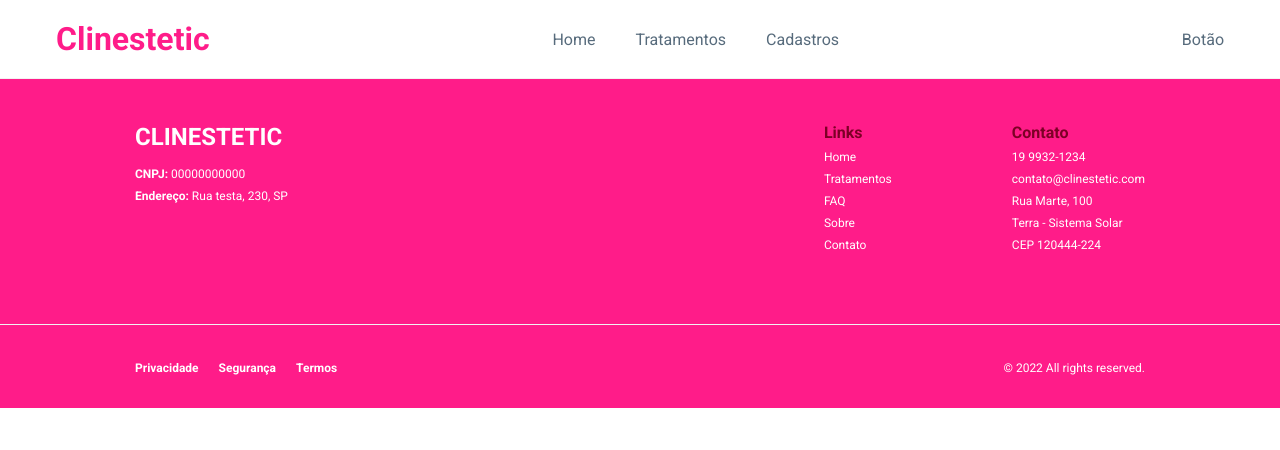
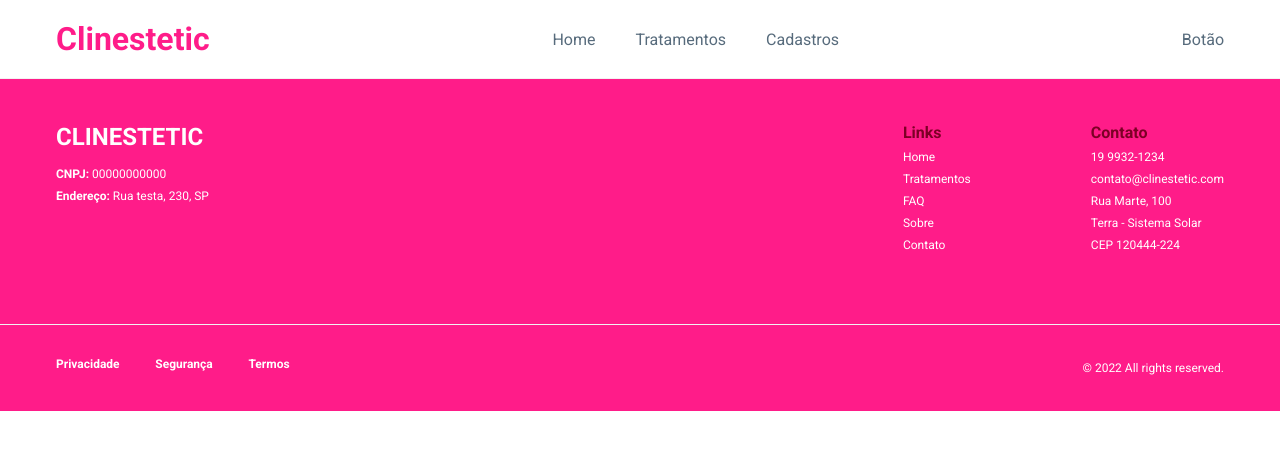
Before and after one commit to Jose-iel/clinestetic-front-end, a Next.js app: page / in a window 1280 px wide. Shown: the top 450 px of the page. Built offline with nearby package versions, Linux system fonts and the light colour scheme.

Commit message:
feat: ajuste posicionamento footer

```diff
--- a/src/components/Footer/index.tsx
+++ b/src/components/Footer/index.tsx
@@ -1,14 +1,15 @@
 import * as S from './style';
-import { Box } from 'styles/layout';
+import { Box, Container } from 'styles/layout';
 
 export default function Footer() {
   return (
     <>
       <S.Footer>
-        <Box
+        <Container
           display="flex"
+          flexDirection={['column', 'row']}
           justifyContent="space-between"
-          flexDirection={['column', 'row']}
+          alignItems={['center', 'flex-start']}
         >
           <Box marginBottom={['30px', '0px']}>
             <S.Title>CLINESTETIC</S.Title>
@@ -46,10 +47,20 @@ export default function Footer() {
               <S.SubTitle>CEP 120444-224</S.SubTitle>
             </Box>
           </Box>
-        </Box>
+        </Container>
       </S.Footer>
       <S.BottomFooter>
-        <Box>
+        <Container
+          display="flex"
+          flexDirection={['column', 'row']}
+          justifyContent="space-between"
+          alignItems={['center', 'flex-start']}
+        >
+          <Box
+            width={['60%', '20%']}
+            display="flex"
+            justifyContent="space-between"
+          >
             <S.BottomLinks>
               <b>Privacidade</b>
             </S.BottomLinks>
@@ -61,6 +72,7 @@ export default function Footer() {
             </S.BottomLinks>
           </Box>
           <S.Copy>&copy; 2022 All rights reserved.</S.Copy>
+        </Container>
       </S.BottomFooter>
     </>
   );
--- a/src/components/Footer/style.ts
+++ b/src/components/Footer/style.ts
@@ -2,11 +2,11 @@ import styled from 'styled-components';
 
 export const Footer = styled.div`
   @media only screen and (max-width: 600px) {
-    padding: 24px 55px 34px 55px;
+    padding: 24px 0 34px 0;
   }
 
   background-color: ${({ theme }) => theme.colors.aplicationColors['primary']};
-  padding: 44px 135px 64px 135px;
+  padding: 44px 0 64px 0;
 
   border-top-width: 1px;
   border-top-style: solid;
@@ -50,15 +50,12 @@ export const SocialIcon = styled.img``;
 
 export const BottomFooter = styled.div`
   @media only screen and (max-width: 600px) {
-    padding: 24px 55px 34px 55px;
-    flex-direction: column;
+    padding: 24px 0 34px 0;
   }
 
-  display: flex;
-  flex-direction: row;
   justify-content: space-between;
   background-color: ${({ theme }) => theme.colors.aplicationColors['primary']};
-  padding: 32px 135px 32px 135px;
+  padding: 32px 0 32px 0;
 `;
 
 export const Copy = styled.p`
@@ -71,7 +68,6 @@ export const BottomLinks = styled.a`
   font-size: ${({ theme }) => theme.fontSizes[12]};
   color: ${({ theme }) => theme.colors.light[100]};
   margin-bottom: ${({ theme }) => theme.space[8]};
-  margin-right: ${({ theme }) => theme.space[20]};
   cursor: pointer;
 
   :hover {
```
Lines whose indentation alone changed are shown as unchanged.
